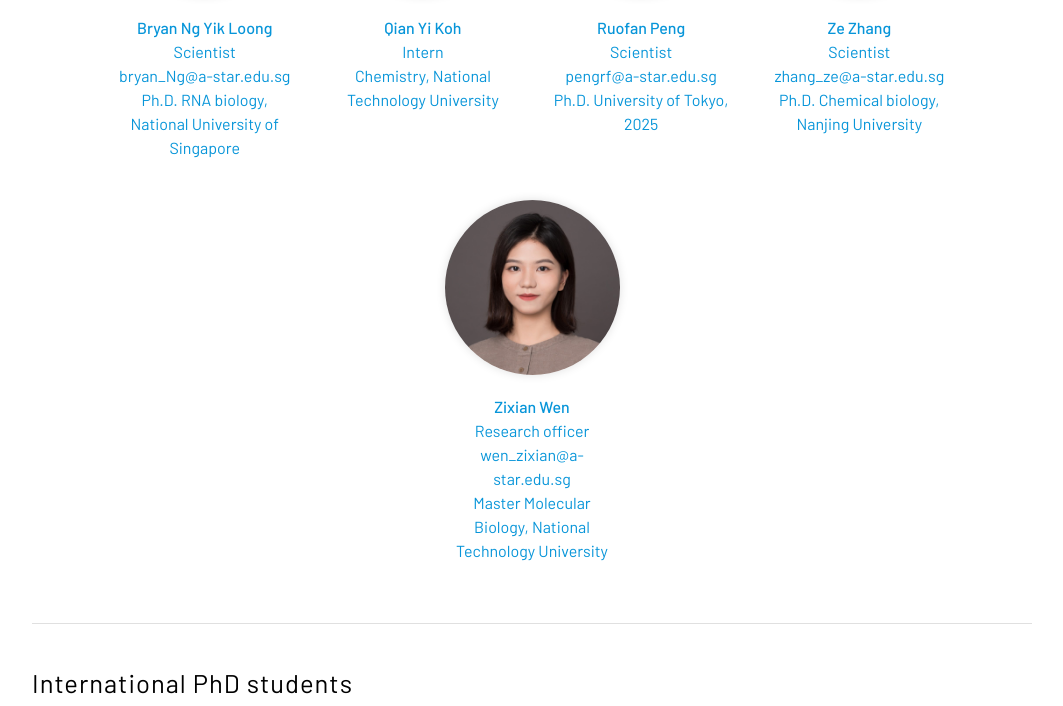
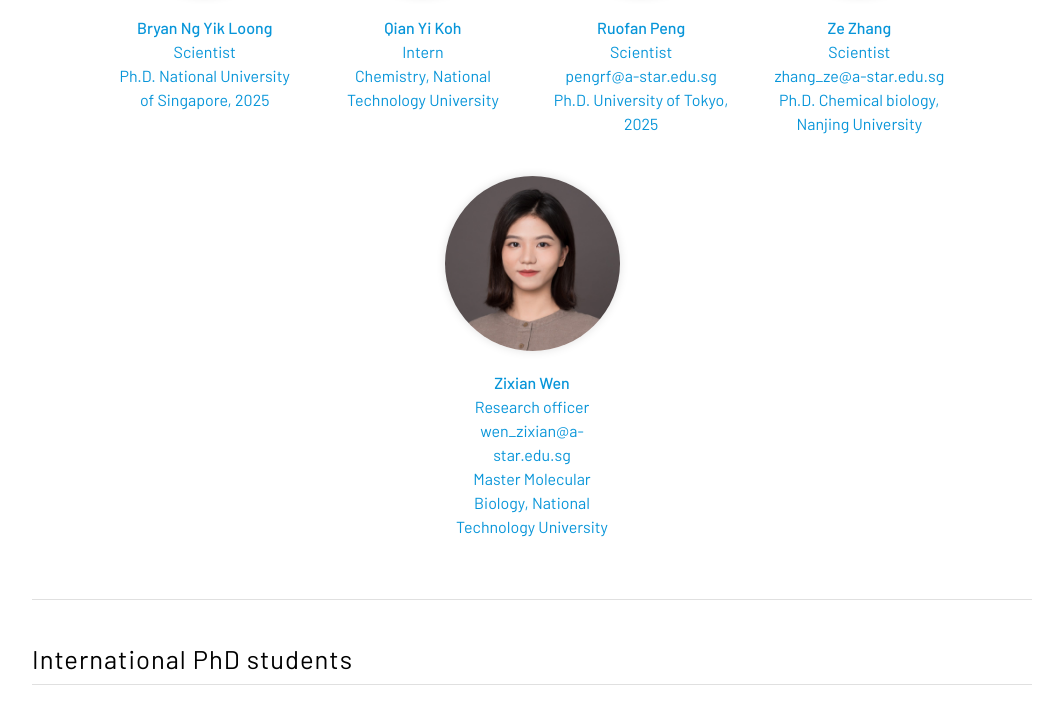
Before and after one commit to yuzutao1990/yucleiclab.github.io, a Jekyll site: the page built from team/index.md, in a window 1280 px wide and 900 px high, scrolled down 1084 px, cut to the strip 194-900 px from the top of the window. Shown: the whole strip, without its empty margins (108-1171 px from the left). Built offline with Jekyll 4.4.1, drawn with Linux system fonts in a browser that asks for light colours; a style sheet for code colours, icons or effects is not loaded.

Commit message:
Update bryan.md

```diff
--- a/_members/bryan.md
+++ b/_members/bryan.md
@@ -3,8 +3,7 @@ name: Bryan Ng Yik Loong
 image: images/bryan.jpg
 role: scientist
 title: Scientist
-description: >
-  Ph.D. RNA biology, National University of Singapore
-links:
-  email: bryan_Ng@a-star.edu.sg
+links: bryan_Ng@a-star.edu.sg
+education: >
+  Ph.D. National University of Singapore, 2025
 ---
```
